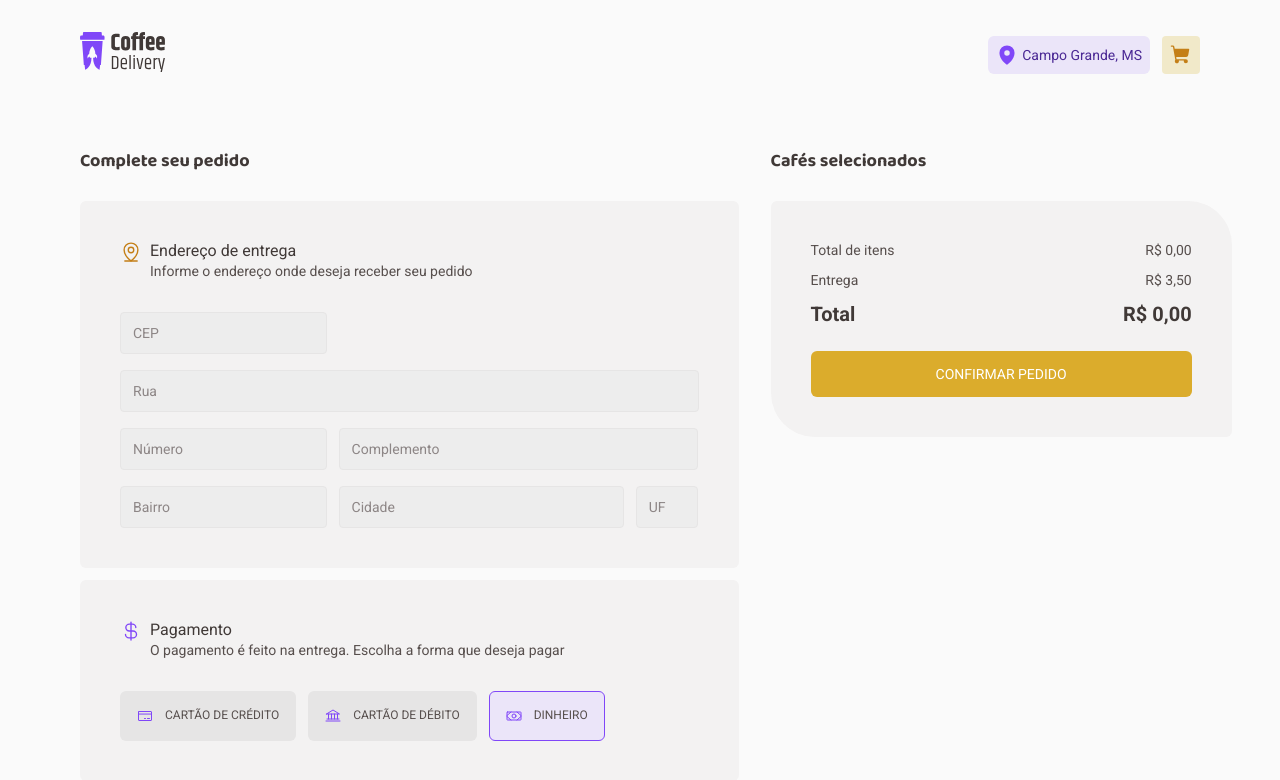
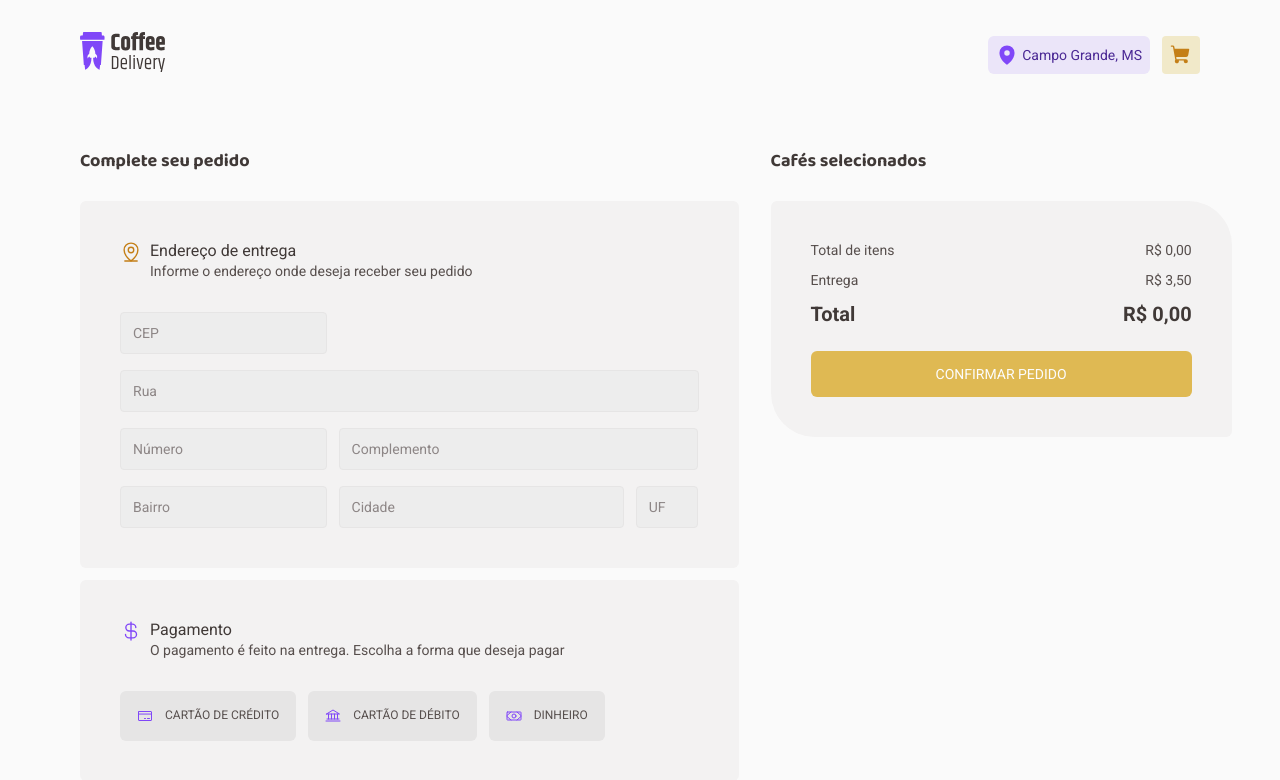
Before and after one commit to davirlima/coffee-delivery, a React (Vite) app: page /carrinho in a window 1280 px wide. Shown: the top 780 px of the page. Built offline with nearby package versions, Linux system fonts and the light colour scheme.

Commit message:
Desabilitando botão de confirmar pedido quando não haver cafés no carrinho

```diff
--- a/src/pages/Cart/components/Request/index.tsx
+++ b/src/pages/Cart/components/Request/index.tsx
@@ -120,7 +120,7 @@ export function Request() {
             </label>
           </div>
           <div>
-            <input type="radio" id="money" name="payment" checked />
+            <input type="radio" id="money" name="payment" />
             <label htmlFor="money">
               <Money className="icon" /> DINHEIRO
             </label>
--- a/src/pages/Cart/components/SelectedCoffees/index.tsx
+++ b/src/pages/Cart/components/SelectedCoffees/index.tsx
@@ -8,7 +8,7 @@ import {
 } from "./styles";
 
 export function SelectedCoffees() {
-  const { cartCoffee } = useContext(CartContext);
+  const { cartCoffee, totalCoffeesOnCart } = useContext(CartContext);
 
   function calculateTotalItemValue() {
     const total = cartCoffee.reduce(
@@ -58,7 +58,9 @@ export function SelectedCoffees() {
         </div>
       </ValuesInfomationContainer>
 
-      <RequestButton type="submit">CONFIRMAR PEDIDO</RequestButton>
+      <RequestButton type="submit" disabled={totalCoffeesOnCart == 0}>
+        CONFIRMAR PEDIDO
+      </RequestButton>
     </SelectedCoffeesContainer>
   );
 }
--- a/src/pages/Cart/components/SelectedCoffees/styles.ts
+++ b/src/pages/Cart/components/SelectedCoffees/styles.ts
@@ -47,7 +47,12 @@ export const RequestButton = styled.button`
   font-size: 0.875rem;
   text-transform: uppercase;
 
-  :hover {
+  :hover:not(:disabled) {
     background-color: ${(props) => props.theme.yellow_dark};
   }
+
+  :disabled {
+    opacity: 0.8;
+    cursor: not-allowed;
+  }
 `;
```
